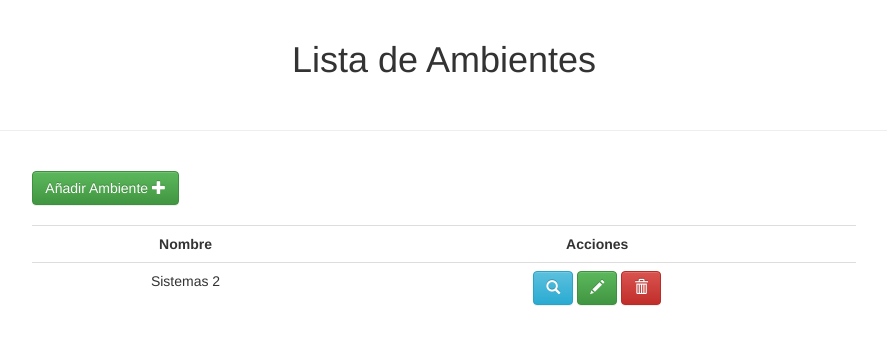
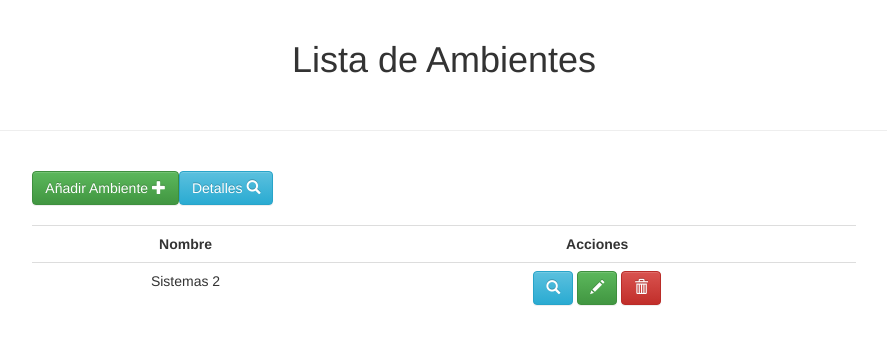
Before and after one commit to kathe27/Programacion_Trimestral, a PHP site: page /programacion_trimestral/ambientes/ambientes.php in a window 1280 px wide. Shown: the part 52-397 px from the top of the page, without its empty margins (196-1083 px from the left). Run offline with PHP 8.4, Linux system fonts and the light colour scheme; data comes from the database, SQL or seed files in the repository.

Commit message:
Calendario

```diff
--- a/ambientes/ambientes.php
+++ b/ambientes/ambientes.php
@@ -39,6 +39,9 @@
 <div class="col-md-8 col-md-offset-2" >
 	<a  class="btn btn-success " href="anadir_ambiente.php">Añadir Ambiente
 		<i  class="glyphicon glyphicon glyphicon-plus" ></i>
+
+		<a  class="btn btn-info lol" href="../calendario/index.php">Detalles
+		<i  class="glyphicon glyphicon glyphicon-search" ></i>
 	</a><br><br>
 
 
--- a/ambientes/css/index.css
+++ b/ambientes/css/index.css
@@ -46,5 +46,4 @@ section.caja{
 
 
 
-
 }
--- a/calendario/config.php
+++ b/calendario/config.php
@@ -37,6 +37,6 @@ if ($conexion->connect_errno) {
 }
 
 // Url donde estara el proyecto, debe terminar con un "/" al final
-$base_url="http://localhost/calendario/";
+$base_url="http://localhost/programacion_trimestral/calendario/";
 
 ?>
```
